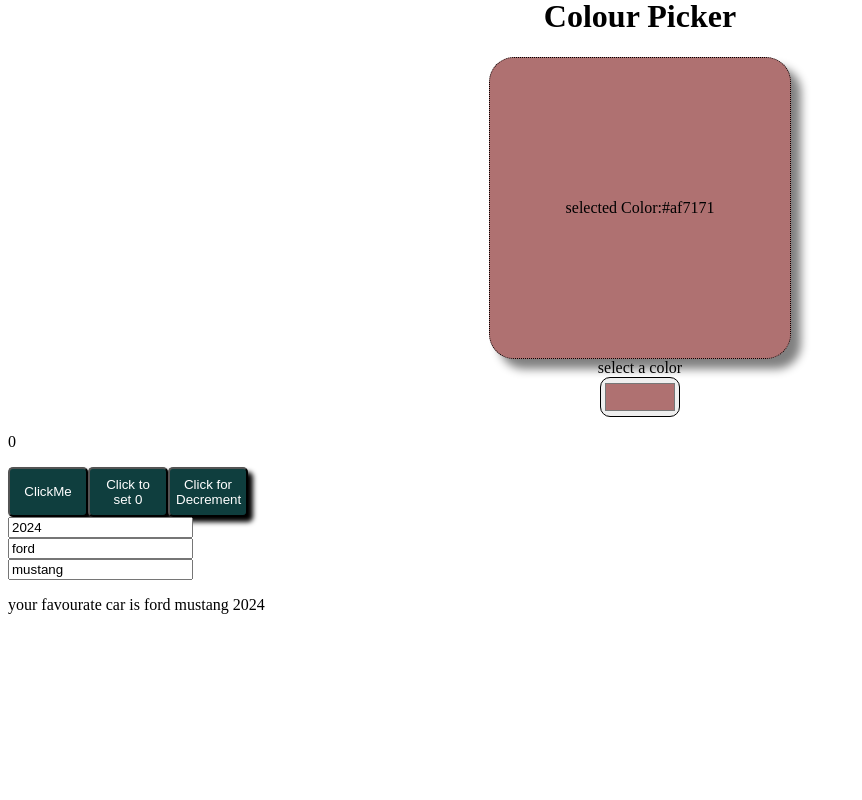
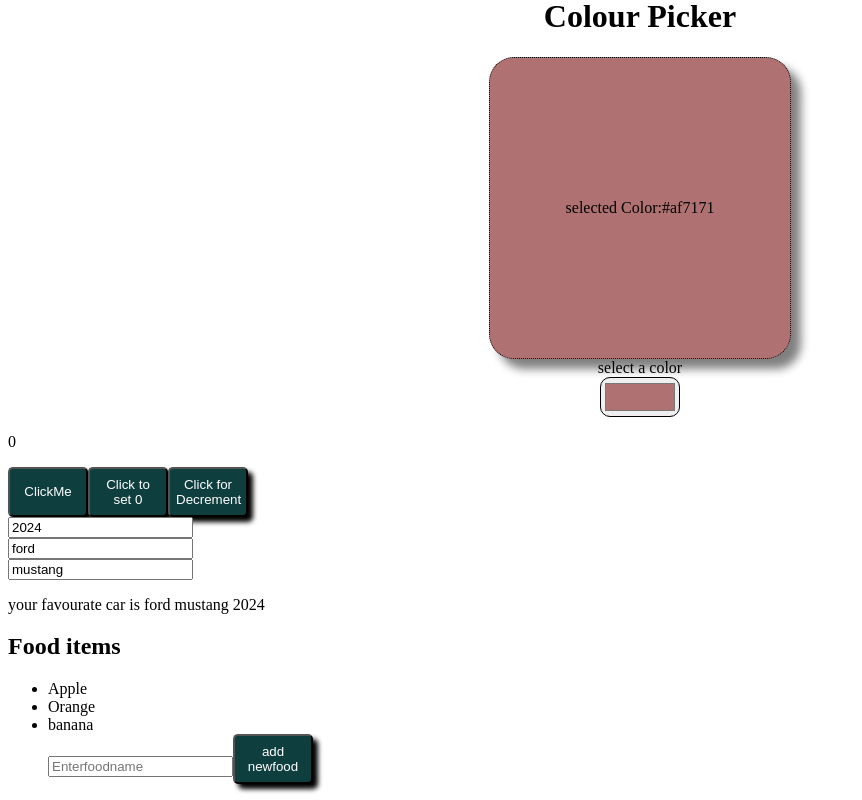
Before and after one commit to haranadh03/FrontEndPractise, a React app: page / in a window 1280 px wide. Shown: the part 1510-2310 px from the top of the page, without its empty margins (0-862 px from the left). Before the commit the page ends 2140 px from the top, so only its background shows below. Built offline with nearby package versions, Linux system fonts and the light colour scheme; the HTML template or start-up script is replaced by a standard one.

Commit message:
newfiles

```diff
--- a/src/Car.jsx
+++ b/src/Car.jsx
@@ -3,6 +3,11 @@ function Cars(){
     const [car, setCar]=useState({year: 2024,
                                     make: "ford",
                                     model:"mustang"});
+    const [foods, setFoods]=useState(["Apple","Orange","banana"]);
+    function addfood(event){
+        const newfood=document.getElementById("food").value;
+        setFoods([...foods, newfood])
+    }
     function onclick(event){
           setCar(c => ({...c, year:event.target.value}))
     }
@@ -17,6 +22,12 @@ function Cars(){
             <input type="text" value={car.make} onChange={onhandlemake}/><br />
             <input type="text" value={car.model} onChange={onhandlemodel}/><br />
             <p>your favourate car is {car.make} {car.model} {car.year}</p>
+            <h2>Food items</h2>
+            <ul>
+                {foods.map((foods, index) => <li>{foods}</li>)}
+                <input type="text" placeholder="Enterfoodname"/>
+                <button onClick={addfood} id="food">add newfood</button>
+            </ul>
     </>)
 
 }
```
